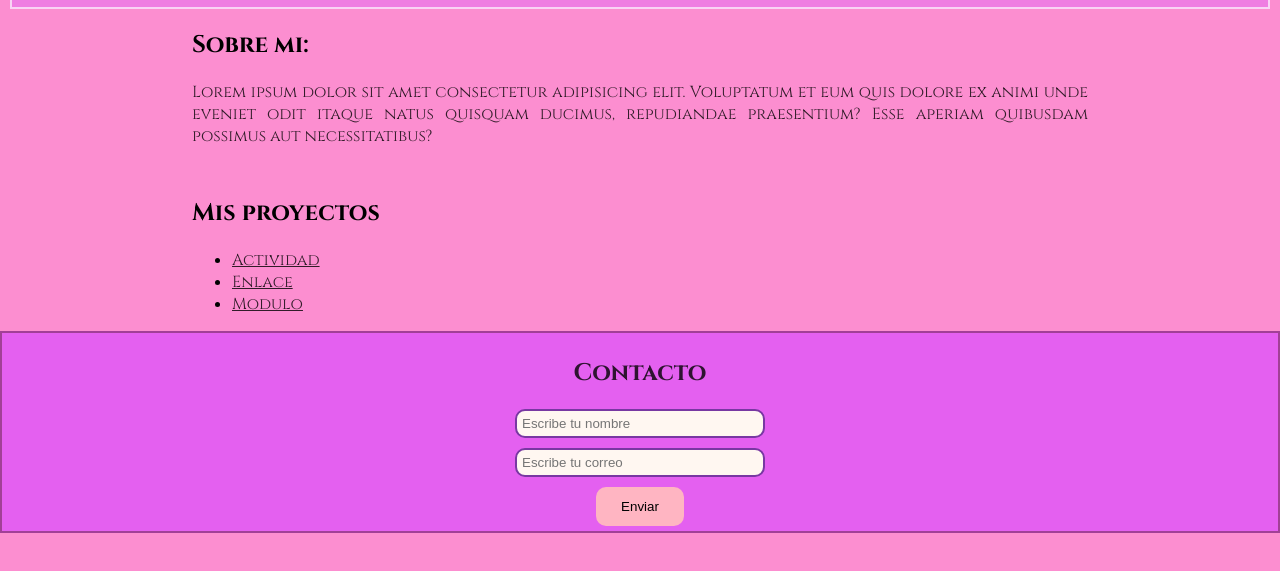
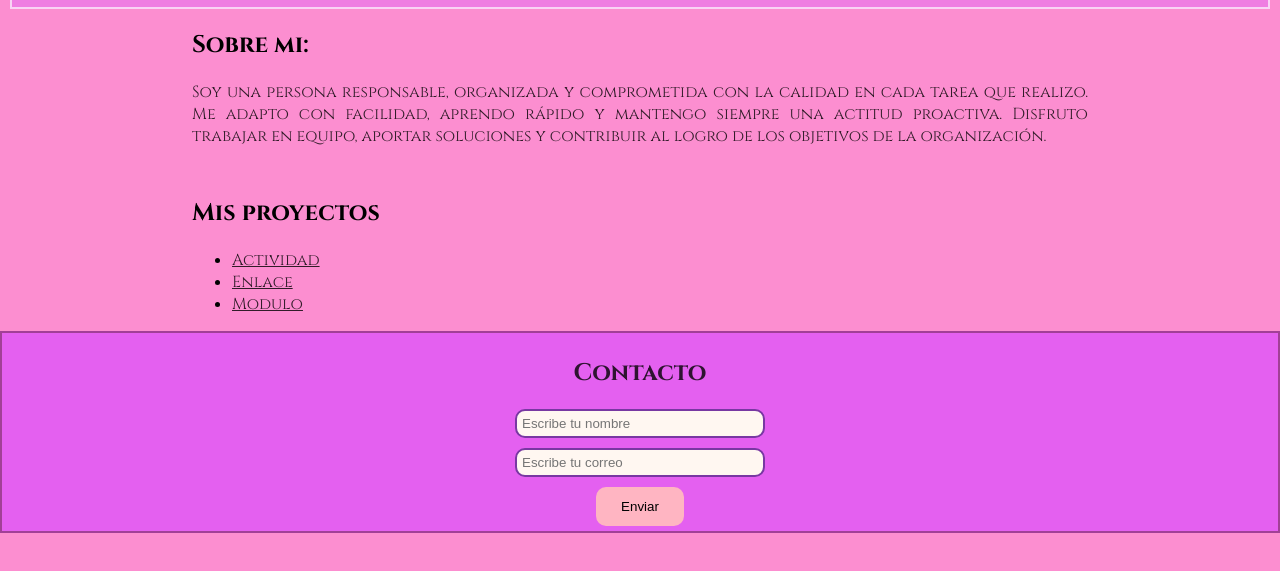
Before and after one commit to Michelle22062005/M-dulo-2---Semana-1-html, a plain HTML site: page MODULO 2 SEMANA 1/index.html in a window 1280 px wide. Shown: the part 133-704 px from the top of the page. Drawn offline with Linux system fonts and the light colour scheme.

Commit message:
Revise personal description in index.html
Updated personal description in the 'Sobre mi' section.

```diff
--- a/MODULO 2 SEMANA 1/index.html
+++ b/MODULO 2 SEMANA 1/index.html
@@ -19,7 +19,7 @@
     <!--Esta seccion es una para la descripcion personal -->
     <section class="sobre_mi">
         <h2>Sobre mi: </h2>
-        <p>Lorem ipsum dolor sit amet consectetur adipisicing elit. Voluptatum et eum quis dolore ex animi unde eveniet odit itaque natus quisquam ducimus, repudiandae praesentium? Esse aperiam quibusdam possimus aut necessitatibus?</p>
+        <p>Soy una persona responsable, organizada y comprometida con la calidad en cada tarea que realizo. Me adapto con facilidad, aprendo rápido y mantengo siempre una actitud proactiva. Disfruto trabajar en equipo, aportar soluciones y contribuir al logro de los objetivos de la organización.</p>
     </section>
 <!--Esta seccion es para los proyectos-->
     <section class="proyect">
```
